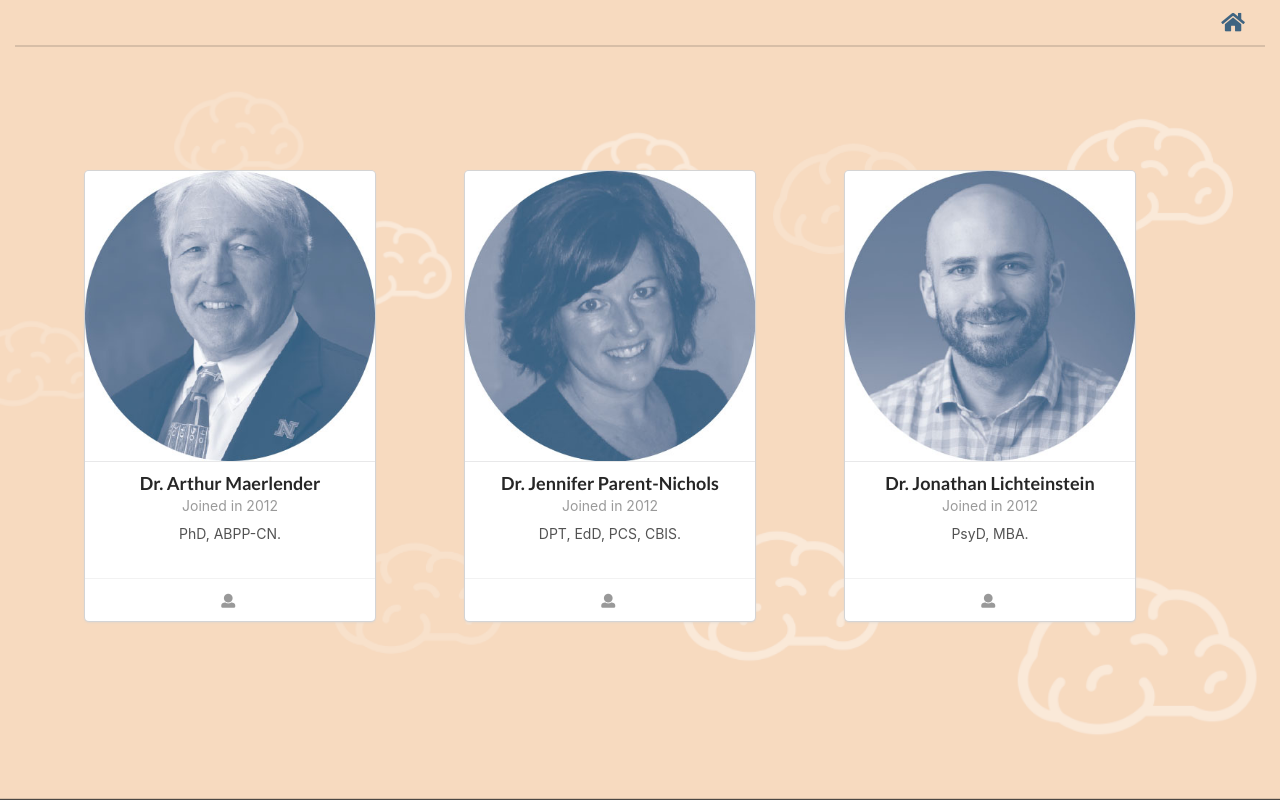
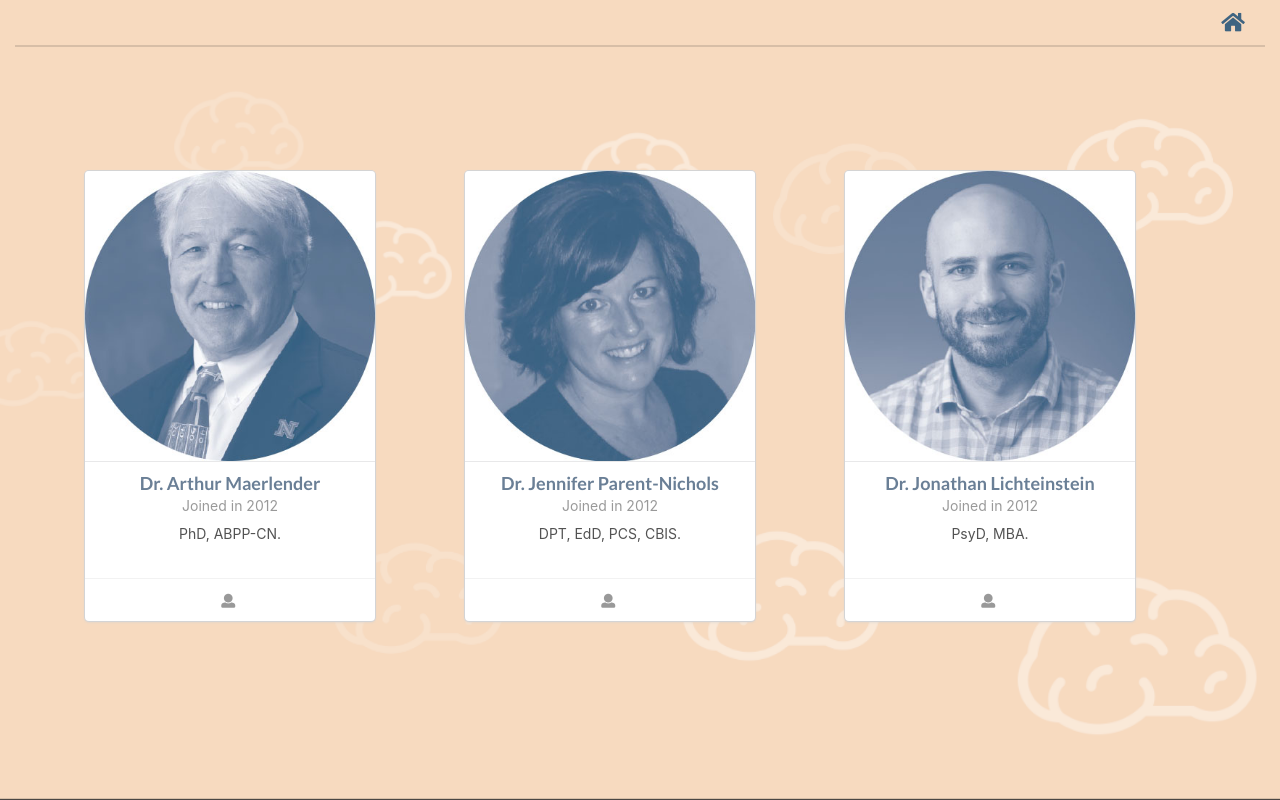
Before and after one commit to fdo14/ConcussionCompetencies, a React (Create React App) app in the folder front-end/: page /aboutus in a window 1280 px wide. Built offline with nearby package versions, Linux system fonts and the light colour scheme.

Commit message:
change color

```diff
--- a/front-end/src/components/AboutUsCard.js
+++ b/front-end/src/components/AboutUsCard.js
@@ -12,7 +12,7 @@ export const AboutUsCard = (props) => {
           <img src={props.picture} />
         </div>
         <div class="content">
-          <Link to={`/aboutus/${props.firstName}`} class="header nameLink">{props.name}</Link>
+          <Link to={`/aboutus/${props.firstName}`} className="header">{props.name}</Link>
           <div class="meta">
             <span class="date">Joined in {props.date}</span>
           </div>
--- a/front-end/src/css/AboutUs.css
+++ b/front-end/src/css/AboutUs.css
@@ -44,6 +44,6 @@ body{
   }
 }
 
-.nameLink{
-  color: #6a7f96;
+.header{
+  color: #6a7f96 !important;
 }
```
